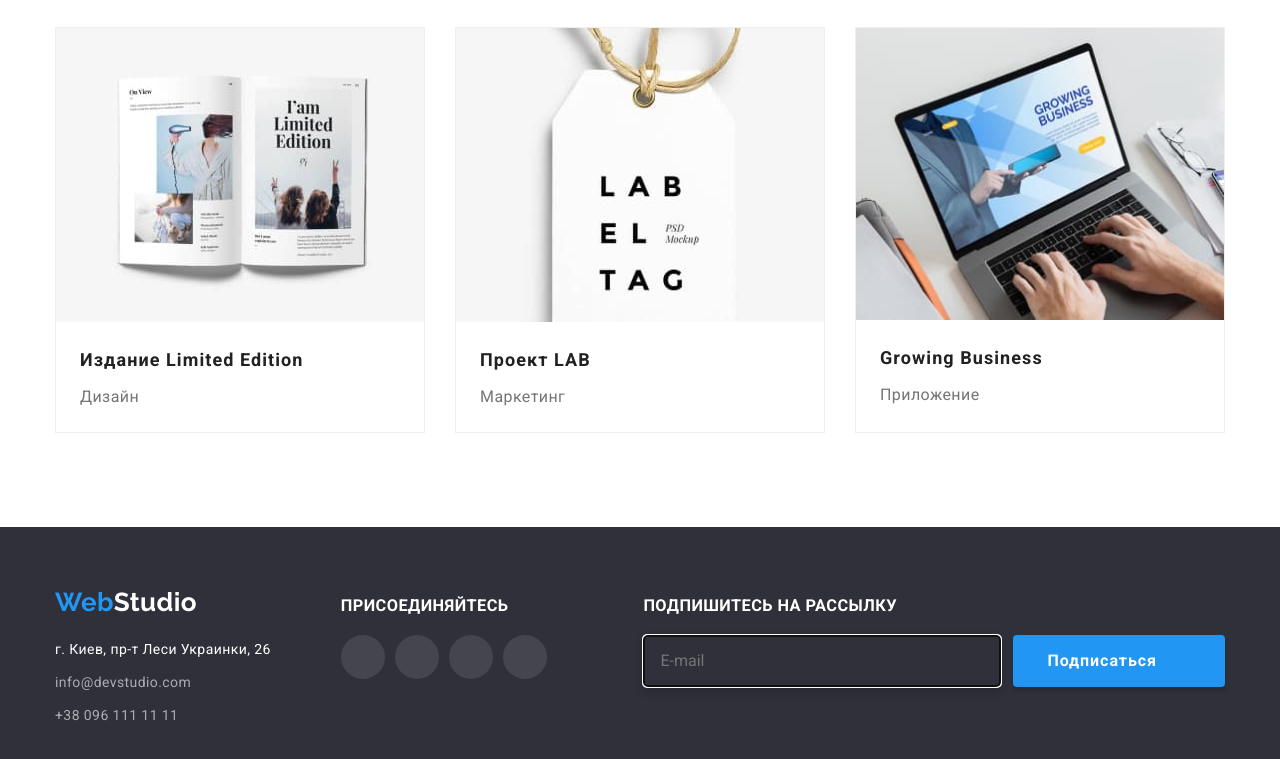
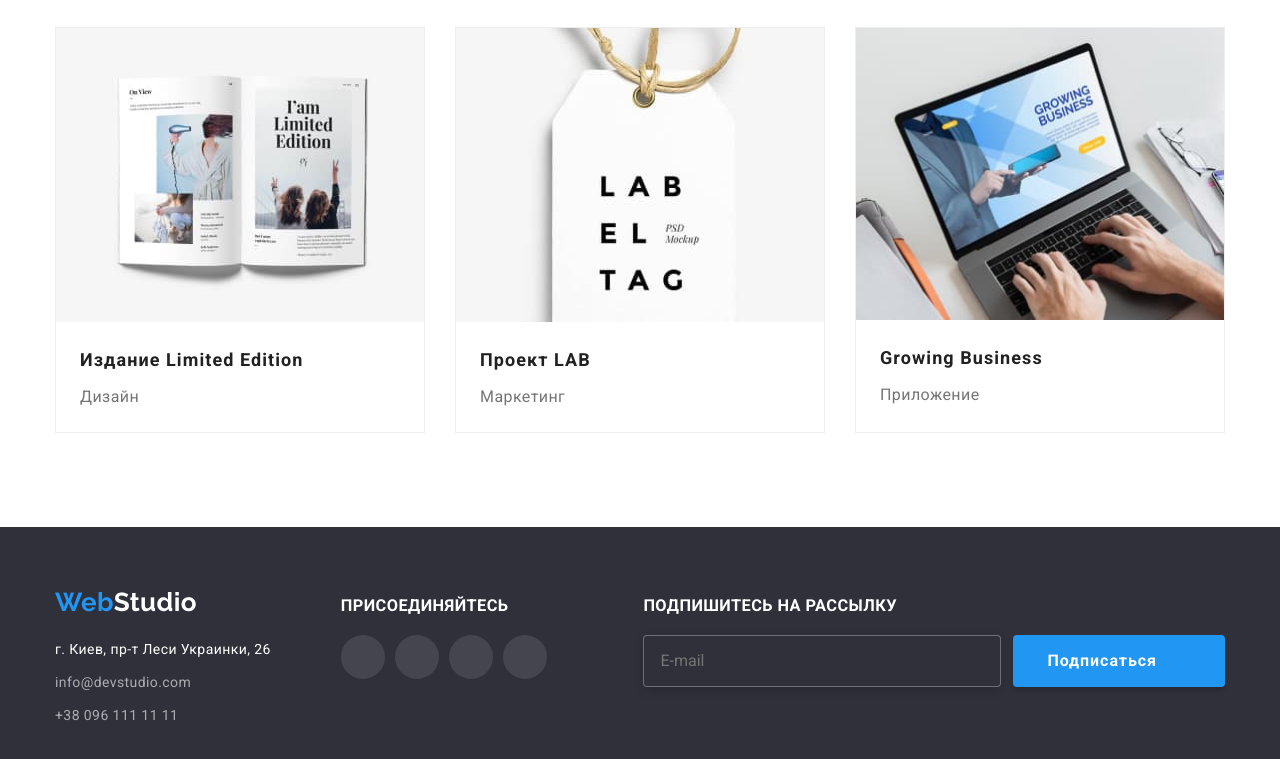
Before and after one commit to Natalii-ng/goit-markup-hw-06, a plain HTML site: page portfolio.html in a window 1280 px wide. Shown: the part 1107-1866 px from the top of the page. Drawn offline with nearby package versions, Linux system fonts and the light colour scheme.

Commit message:
Update portfolio.html

```diff
--- a/portfolio.html
+++ b/portfolio.html
@@ -180,7 +180,7 @@
                     <div class="form-field">
                         <h3 class="footer-header">Подпишитесь на рассылку</h3>
                         <label>
-                            <input class="input-email" type="email" name="name" placeholder="E-mail" autofocus>
+                            <input class="input-email" type="email" name="name" placeholder="E-mail">
                         </label>
                     </div>
                     <button type="submit" class="button button-footer">Подписаться<svg class="send">
```
